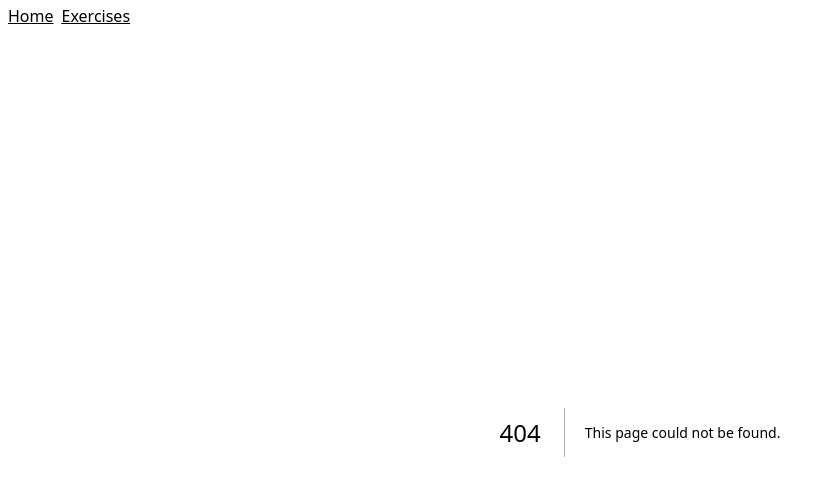
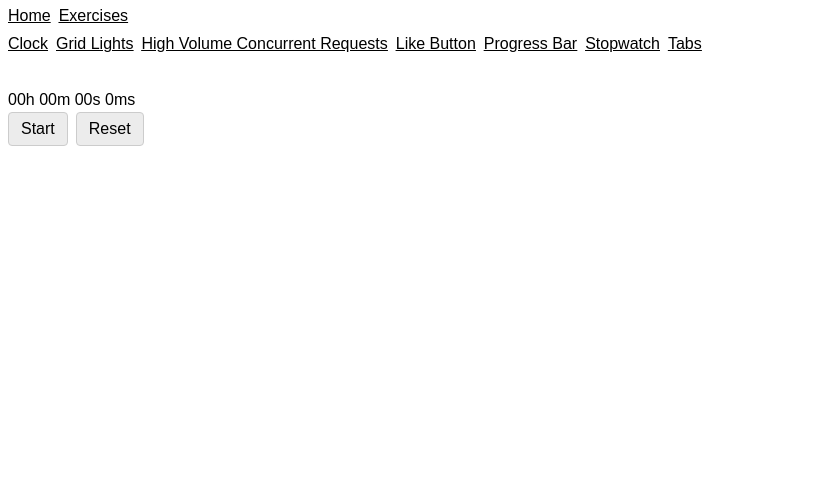
Before and after one commit to skatingincentralpark/react-playground, a Next.js app: page /exercises/stopwatch in a window 1280 px wide. Before the commit this address had no page. Shown: the top 496 px of the page, without its empty margins (0-831 px from the left). Built offline with nearby package versions, Linux system fonts and the light colour scheme.

Commit message:
Add stopwatch - first solution

```diff
--- /dev/null
+++ b/app/exercises/stopwatch/page.tsx
@@ -0,0 +1,65 @@
+"use client";
+
+import { useState } from "react";
+import "./styles.css";
+
+function pad(num: number) {
+  return ("0" + num).slice(-2);
+}
+
+export default function Page() {
+  const [timeElapsed, setTimeElapsed] = useState(0);
+  const [prevTimeElapsed, setPrevTimeElapsed] = useState(0);
+  const [timer, setTimer] = useState<NodeJS.Timeout | null>(null);
+
+  function start() {
+    const startedAt = Date.now();
+
+    const interval = setInterval(() => {
+      const currTime = Date.now();
+
+      setTimeElapsed(() => {
+        if (prevTimeElapsed) {
+          return prevTimeElapsed + (currTime - startedAt);
+        }
+
+        return currTime - startedAt;
+      });
+    }, 1);
+
+    setTimer(interval);
+  }
+
+  function pause() {
+    timer && clearInterval(timer);
+    setTimer(null);
+    setPrevTimeElapsed(timeElapsed);
+  }
+
+  function reset() {
+    timer && clearInterval(timer);
+    setTimer(null);
+    setPrevTimeElapsed(0);
+    setTimeElapsed(0);
+  }
+
+  const paused = !timer;
+  const milliseconds = Math.floor((timeElapsed % 1000) / 10);
+  const seconds = Math.floor((timeElapsed / 1000) % 60);
+  const minutes = Math.floor((timeElapsed / 1000 / 60) % 60);
+  const hours = Math.floor(timeElapsed / 1000 / 60 / 60);
+
+  return (
+    <div>
+      <p>
+        {pad(hours)}h {pad(minutes)}m {pad(seconds)}s {milliseconds}ms
+      </p>
+      <div className="flex gap-2">
+        <button onClick={paused ? start : pause}>
+          {paused ? "Start" : "Pause"}
+        </button>
+        <button onClick={reset}>Reset</button>
+      </div>
+    </div>
+  );
+}
--- /dev/null
+++ b/app/exercises/stopwatch/styles.css
@@ -0,0 +1,16 @@
+body {
+  font-family: sans-serif;
+}
+
+button {
+  padding: 4px 12px;
+  font-size: 16px;
+  border-radius: 4px;
+  cursor: pointer;
+  background-color: rgb(236, 236, 236);
+  border: 1px solid rgb(204, 204, 204);
+}
+
+button:active {
+  background-color: rgb(204, 204, 204);
+}
```
